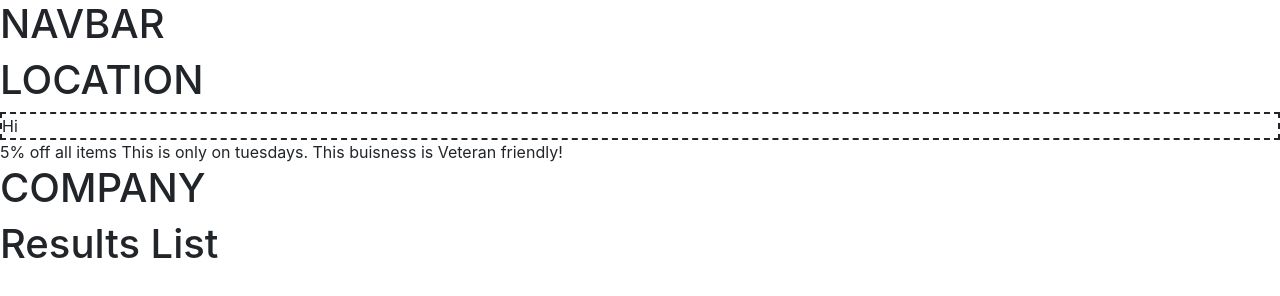
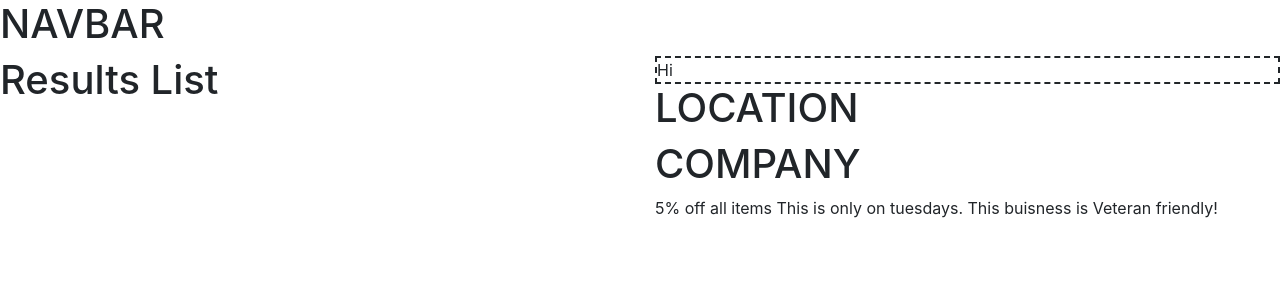
Before and after one commit to aarongithub1/VeteranDiscounts, a plain HTML site: page MVCProject/WebContent/index.html in a window 1280 px wide. Drawn offline with nearby package versions, Linux system fonts and the light colour scheme; some packages are replaced by stand-ins of ours; no server answers.

Commit message:
index changes

```diff
--- a/MVCProject/WebContent/index.html
+++ b/MVCProject/WebContent/index.html
@@ -24,11 +24,22 @@
 </head>
 <body>
 	<navbar>loading navbar</navbar>
-	<location>loading location</location>
-	<div class="border1">Hi</div>
-	<discount>loading discount</discount>
-	<company>loading company</company>
-	<results>loading results</results>
+	<div class="row">
+		<div class="col">
+			<results>loading results</results>
+		</div>
+		<div class="col">
+			<div class="border1">Hi</div>
+			<location>loading location</location>
+			<div><company>loading company</company></div>
+			<div><discount>loading discount</discount></div>
+		</div>
+	</div>
+
+
+
+
+
 	<ng-view></ng-view>
          <!-- Optional JavaScript -->
          <!-- jQuery first, then Popper.js, then Bootstrap JS -->
```
